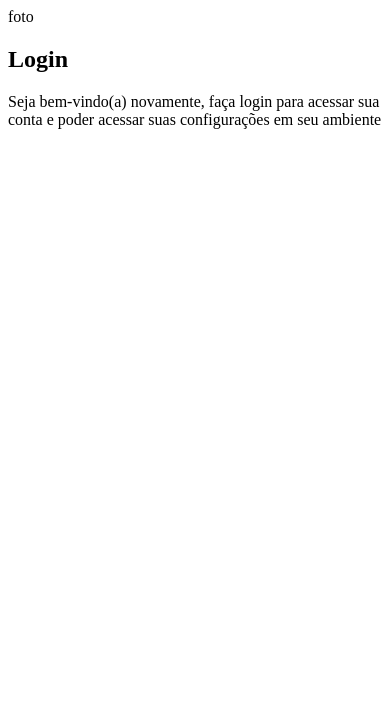
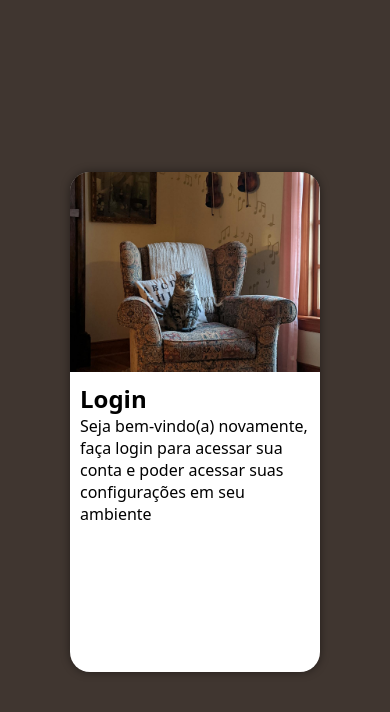
Before and after one commit to Deise-Ester/projeto-login, a plain HTML site: page index.html in a window 390 px wide. Drawn offline with Linux system fonts and the light colour scheme.

Commit message:
começo do projeto (desenvolvi através do mobile first primeiro

```diff
--- a/estilos/style.css
+++ b/estilos/style.css
@@ -7,3 +7,46 @@
    marrom escuro: #403630
    amarelado: #DF8912
 **/
+*{
+   font-family: system-ui, -apple-system, BlinkMacSystemFont, 'Segoe UI', Roboto, Oxygen, Ubuntu, Cantarell, 'Open Sans', 'Helvetica Neue', sans-serif;
+   margin: 0px;
+   padding: 0px;
+   box-sizing: border-box ;
+}
+
+body, html{
+    background-color: #403630;
+    height: 100vh;
+    width: 100vw;
+}
+main{
+    position: relative;
+    height: 100vh;
+    width: 100vw;
+}
+section#login{
+    position: absolute;
+    top: 50%;
+    left: 50%;
+    transform: translate(-50%, -50%);
+
+    overflow: hidden;
+    background-color: white;
+    width: 250px;
+    height: 500px;
+    border-radius: 20px;
+    box-shadow: 0px 0px 10px rgba(0, 0, 0, 0.452);
+}
+section#login > div#imagem{
+    background: #403630 url(../imagens/pexels-dennis-perreault-1419278-4030087.jpg) no-repeat;
+    background-position: center center;
+    background-size: cover;
+    height: 200px;
+    display: block;
+}
+section#login > div#formulario{
+    display: block;
+    padding: 10px;
+
+
+}
--- a/index.html
+++ b/index.html
@@ -10,7 +10,7 @@
     <main>
         <section id="login">
           <div id="imagem">
-              foto
+
           </div>
           <div id="formulario">
               <h1>Login</h1>
```
